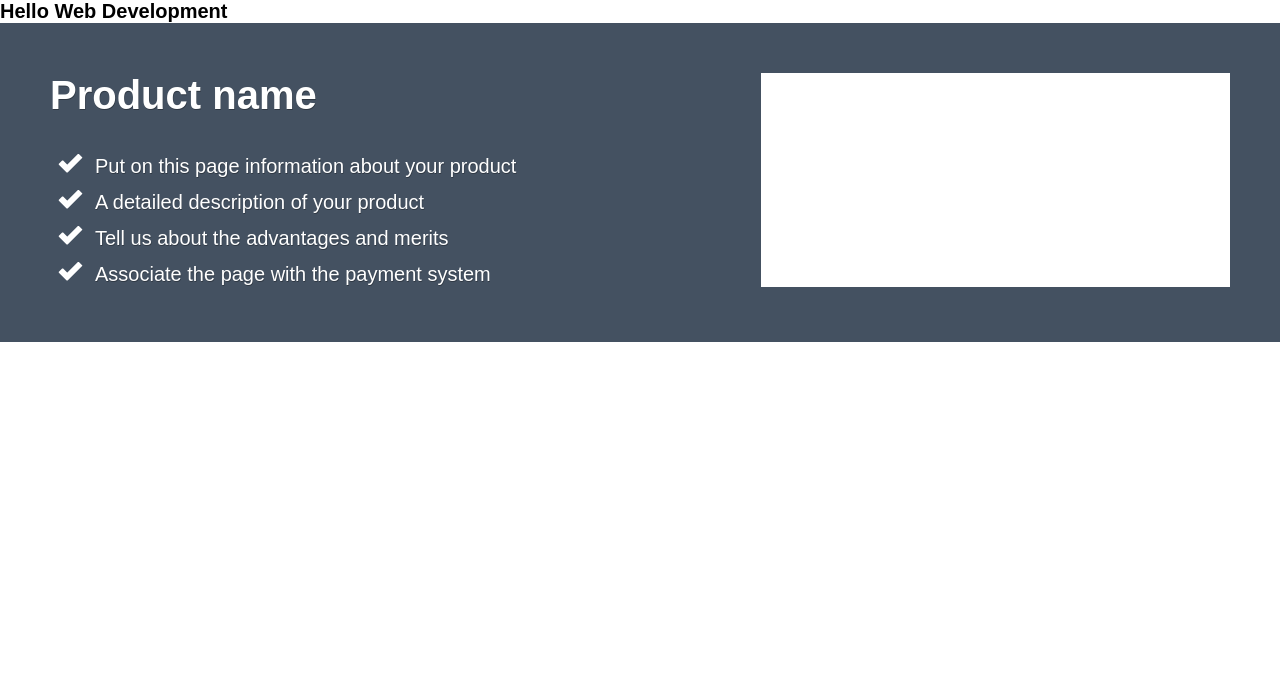
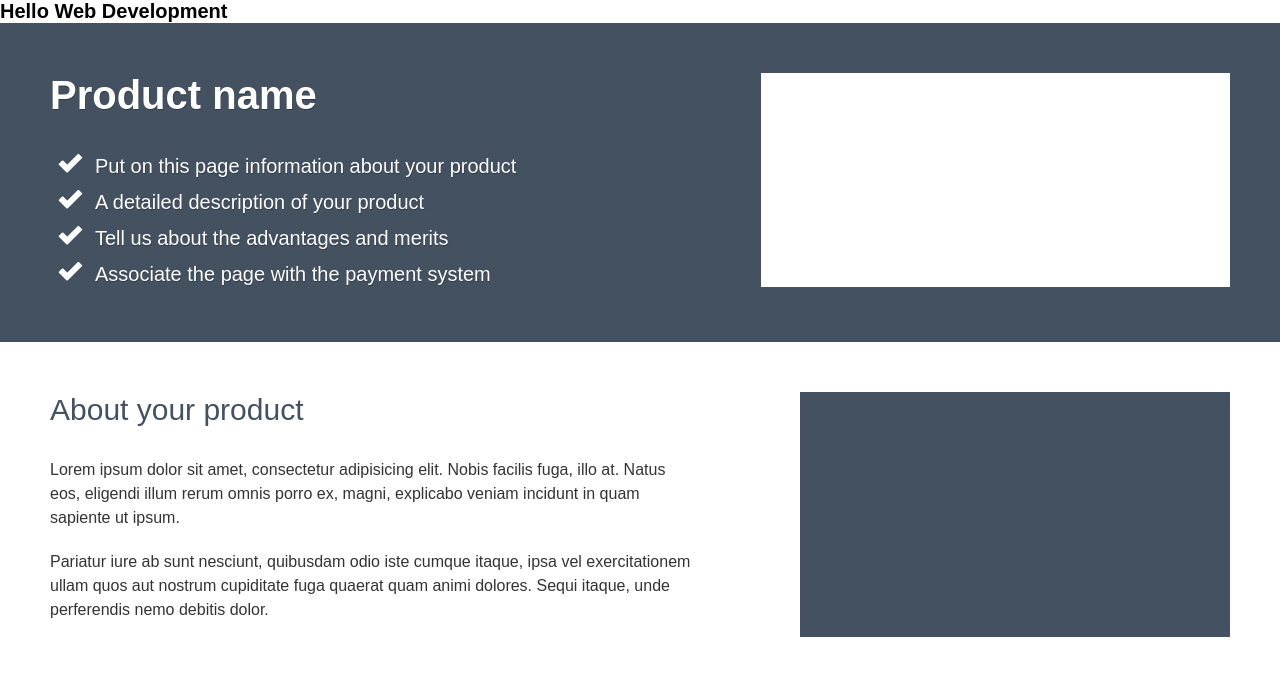
Before and after one commit to amsornet/Practice-SCSS, a website built with Parcel: page src/index.html in a window 1280 px wide. Built offline with nearby package versions, Linux system fonts and the light colour scheme.

Commit message:
init section about

```diff
--- /dev/null
+++ b/src/assets/styles/layout/_about.scss
@@ -0,0 +1,50 @@
+.about {
+  @include section();
+
+  background-color: $white;
+
+  &__wrapper {
+    display: flex;
+    flex-direction: column-reverse;
+
+    @media ($tablet) {
+      flex-direction: row;
+
+    }
+  }
+
+  &__title {
+    @include h2($align: left);
+  }
+
+  &__description {
+    @include p1();
+    margin-bottom: 2rem;
+
+    &:last-child {
+      margin-bottom: 0;
+    }
+  }
+
+  &__image {
+    @include img();
+
+    height: 24.5rem;
+    width: 100%;
+    margin-bottom: 1.5rem;
+
+    @media ($tablet) {
+      flex-shrink: 0;
+      width: 25rem;
+      margin-bottom: 0;
+      margin-left: 5rem;
+    }
+
+    @media ($desktop) {
+      flex-shrink: 0;
+      margin-left: 10rem;
+
+      width: 43rem;
+    }
+  }
+}
--- a/src/assets/styles/layout/_stage.scss
+++ b/src/assets/styles/layout/_stage.scss
@@ -1,7 +1,7 @@
 .stage {
   @include section();
 
-  padding-inline: 1.5rem;
+
 
   background-color: $primaryColor;
 
@@ -14,9 +14,7 @@
       justify-content: space-between;
     }
 
-    @media ($desktop) {
-      padding-inline: 0;
-    }
+
   }
 
   &__title {
@@ -42,14 +40,17 @@
     margin-bottom: 2rem;
 
     @media ($tablet) {
+      flex-shrink: 0;
       max-width: 300px;
+      margin-left: 4rem;
       margin-bottom: 0;
     }
 
     @media ($desktop) {
+      flex-shrink: 0;
       max-width: 469px;
+      margin-left: 8rem;
       margin-bottom: 0;
-
     }
   }
 }
--- a/src/assets/styles/layout/index.scss
+++ b/src/assets/styles/layout/index.scss
@@ -1 +1,2 @@
 @import './stage';
+@import './about';
--- a/src/assets/styles/utils/_mixins.scss
+++ b/src/assets/styles/utils/_mixins.scss
@@ -57,6 +57,11 @@
 @mixin section($pt: 5rem, $pb: 5rem) {
   padding-top: $pt;
   padding-bottom: $pb;
+  padding-inline: 1.5rem;
+
+  @media ($desktop) {
+    padding-inline: 0;
+  }
 }
 
 %input {
--- a/src/index.html
+++ b/src/index.html
@@ -33,6 +33,18 @@
 
             </div>
         </section>
+        <section class="about">
+            <div class="container about__wrapper">
+                <div class="about__text">
+                    <div class="about__title">
+                        About your product
+                    </div>
+                    <p class="about__description">Lorem ipsum dolor sit amet, consectetur adipisicing elit. Nobis facilis fuga, illo at. Natus eos, eligendi illum rerum omnis porro ex, magni, explicabo veniam incidunt in quam sapiente ut ipsum.</p>
+                    <p class="about__description">Pariatur iure ab sunt nesciunt, quibusdam odio iste cumque itaque, ipsa vel exercitationem ullam quos aut nostrum cupiditate fuga quaerat quam animi dolores. Sequi itaque, unde perferendis nemo debitis dolor.</p>
+                </div>
+                <div class="about__image"></div>
+            </div>
+        </section>
     </main>
     </body>
 </html>
```
